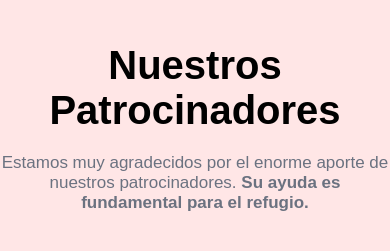
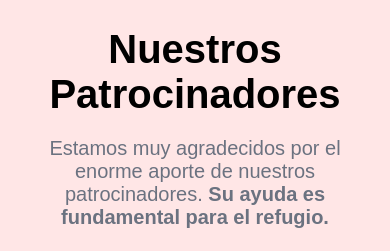
Before and after one commit to daianagc/Vasquitos, a React (Vite) app: page / in a window 390 px wide. Shown: the part 2082-2333 px from the top of the page. Built offline with nearby package versions, Linux system fonts and the light colour scheme; a web font is replaced by a local one.

Commit message:
Fix text style

```diff
--- a/src/pages/home/components/SponsorsSection/SponsorsSection.css
+++ b/src/pages/home/components/SponsorsSection/SponsorsSection.css
@@ -24,7 +24,7 @@
   text-align: center;
   font-family: "Montserrat", sans-serif;
   color: var(--text-gray);
-  font-size: 1.7rem;
+  font-size: 2rem;
   font-weight: 450;
 }
 
@@ -107,6 +107,10 @@
     font-size: 4rem;
   }
 
+  .sponsors-parrafo {
+    width: 80%;
+  }
+
   .carousel-track {
     width: 200%;
 
```
